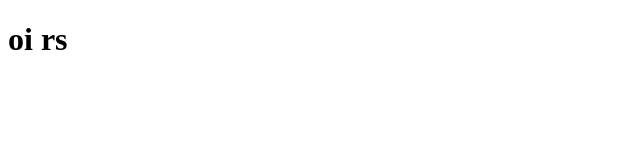
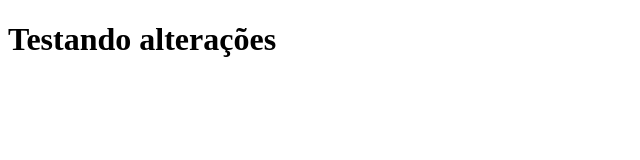
Before and after one commit to PauloVict0r/Test-GitHub-Vscode, a plain HTML site: page index.html in a window 1280 px wide. Shown: the whole page, without its empty margins (0-640 px from the left). Drawn offline with Linux system fonts and the light colour scheme.

Commit message:
Update 2 index.html

```diff
--- a/index.html
+++ b/index.html
@@ -6,6 +6,6 @@
     <title>Teste rápido</title>
 </head>
 <body>
-    <h1>oi rs</h1>
+    <h1>Testando alterações</h1>
 </body>
 </html>
```
